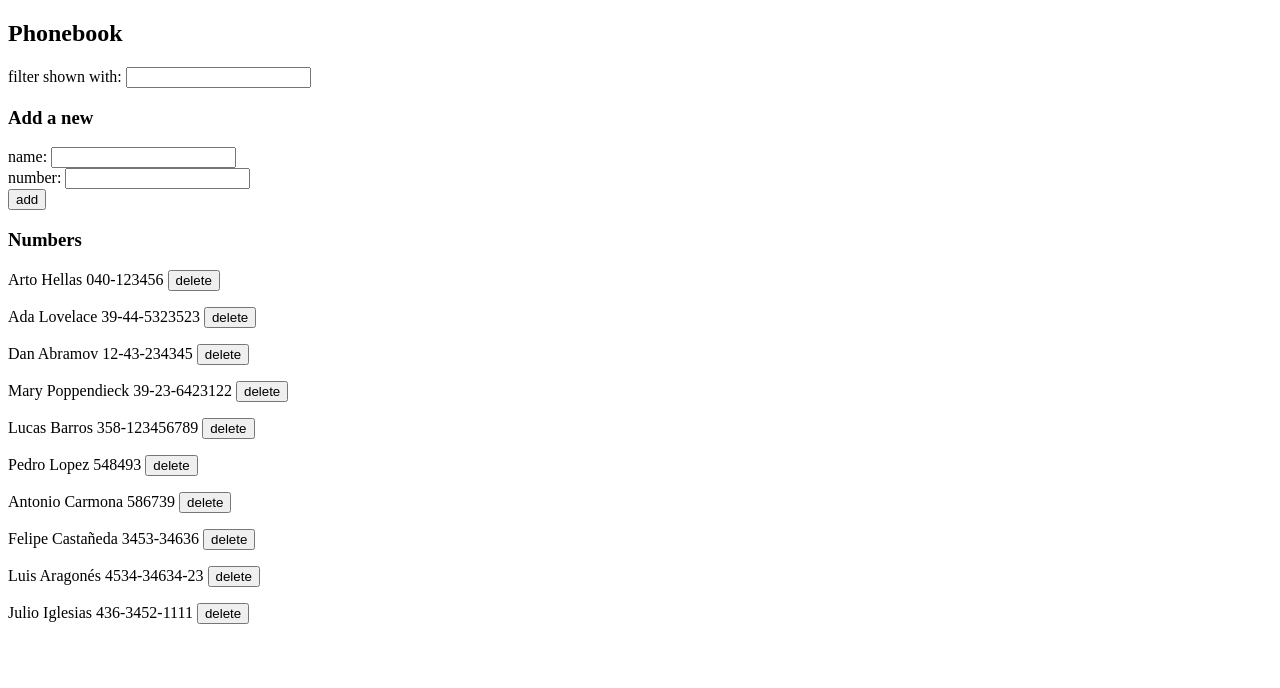
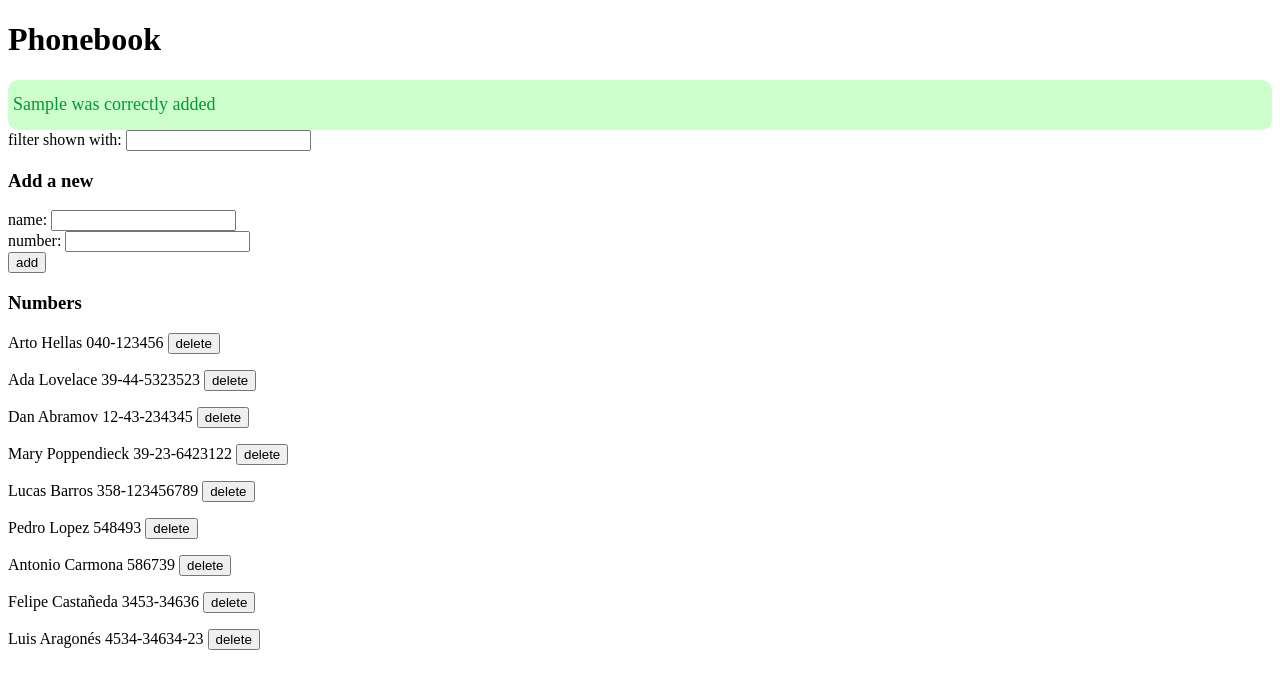
Before and after one commit to bgocap/FSO5CR-2, a React (Create React App) app in the folder phonebook/: page / in a window 1280 px wide. Both pictures are taken after typing "Sample", "Sample" into the empty fields and a click on the button "add". Shown: the top 688 px of the page. Built offline with nearby package versions, Linux system fonts and the light colour scheme; no server answers; data requests are answered from the project's data file.

Commit message:
Exercise 2.16

```diff
--- a/phonebook/db.json
+++ b/phonebook/db.json
@@ -44,11 +44,6 @@
       "name": "Luis Aragonés",
       "number": "4534-34634-23",
       "id": 9
-    },
-    {
-      "name": "Julio Iglesias",
-      "number": "436-3452-1111",
-      "id": 10
     }
   ]
 }
--- a/phonebook/src/App.js
+++ b/phonebook/src/App.js
@@ -22,12 +22,39 @@ const Persons= ({data,selectId}) =>{
 }
 const Filter = ({inputValue,inputHandle}) => <div> filter shown with: <input value={inputValue} onChange={inputHandle} /> </div>
 
+const Notification = ({ message,style }) => {
+  let notificationStyle = {
+    fontSize: 18,
+    borderRadius: 10,
+    height: 40,
+    display: 'flex',
+    alignItems: 'center',
+    textAlign: 'left',
+    padding:5,
+    backgroundColor: 'rgb(204, 255, 204)',
+    color: 'rgb(0, 153, 51)'
+  }
+  if (message === null) {
+    return null
+  }
+  if (style==='error'){
+    notificationStyle={...notificationStyle,backgroundColor: 'rgb(255, 159, 128)',
+    color: 'rgb(204, 51, 0)'}
+  }
+  return (
+    <div style={notificationStyle}>
+      {message}
+    </div>
+  )
+}
+
 const App = () => {
 
   const [persons, setPersons] = useState([])
   const [newName, setNewName] = useState('')
   const [newNumber, setNewNumber] = useState('')
   const [filter, setFilter] = useState('')
+  const [notificationMessage, setnotificationMessage] = useState({text:null,type:null})
 
   useEffect(()=>{personService.getAll().then(intialPersons=>{setPersons(intialPersons)})},[])
 
@@ -39,18 +66,28 @@ const App = () => {
 
     event.preventDefault()
 
-    if(person=>person.name===newName){
+    if(persons.some(person=>person.name===newName)){
       if(window.confirm(`${newName} is already in the phonebook, do you want to replace with new number?`)){
         const personToUpdate = persons.find(n => n.name === newName)
         const updatedPerson = {...personToUpdate, number:newNumber}
-        personService.update(updatedPerson.id,updatedPerson).then(returnedPerson => {
-          setPersons(persons.map(person => person.name !== newName ? person : returnedPerson))
-        })
+        personService
+          .update(updatedPerson.id,updatedPerson)
+          .then(returnedPerson => {
+            setPersons(persons.map(person => person.name !== newName ? person : returnedPerson))
+            const newNotificationMessage= {text:`${newName} number was correctly changed`,type:'success'}
+            setnotificationMessage(newNotificationMessage)
+            setTimeout(() => {setnotificationMessage({text:null,type:null})}, 5000)
+          })
       }
     }else{
       const newId=persons.reduce((id,item)=>id=item.id+1,0)
       const personObject = {name:newName, number:newNumber, id:newId}
-      personService.create(personObject).then(returnedPerson=>setPersons(persons.concat(returnedPerson)))
+      personService
+        .create(personObject)
+        .then(returnedPerson=>setPersons(persons.concat(returnedPerson)))
+      const newNotificationMessage= {text:`${newName} was correctly added`,type:'success'}
+      setnotificationMessage(newNotificationMessage)
+      setTimeout(() => {setnotificationMessage({text:null,type:null})}, 5000)
     }
 
     setNewName('')
@@ -72,7 +109,8 @@ const App = () => {
 
   return (
     <div>
-      <h2>Phonebook</h2>
+      <h1>Phonebook</h1>
+      <Notification message={notificationMessage.text} style={notificationMessage.type} />
       < Filter inputValue={filter} inputHandle={handleFilterChange} />
       <h3>Add a new</h3>
       < PersonForm
```
